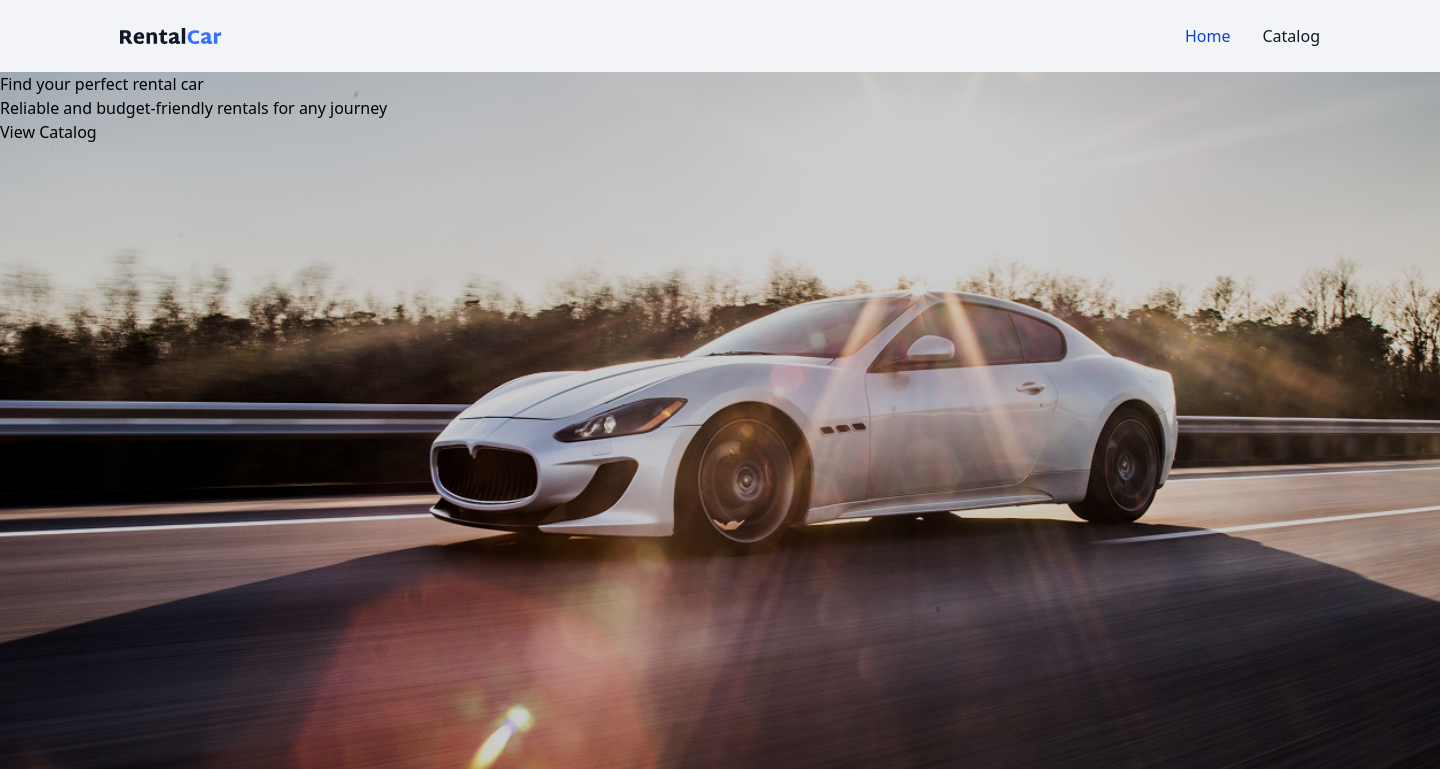
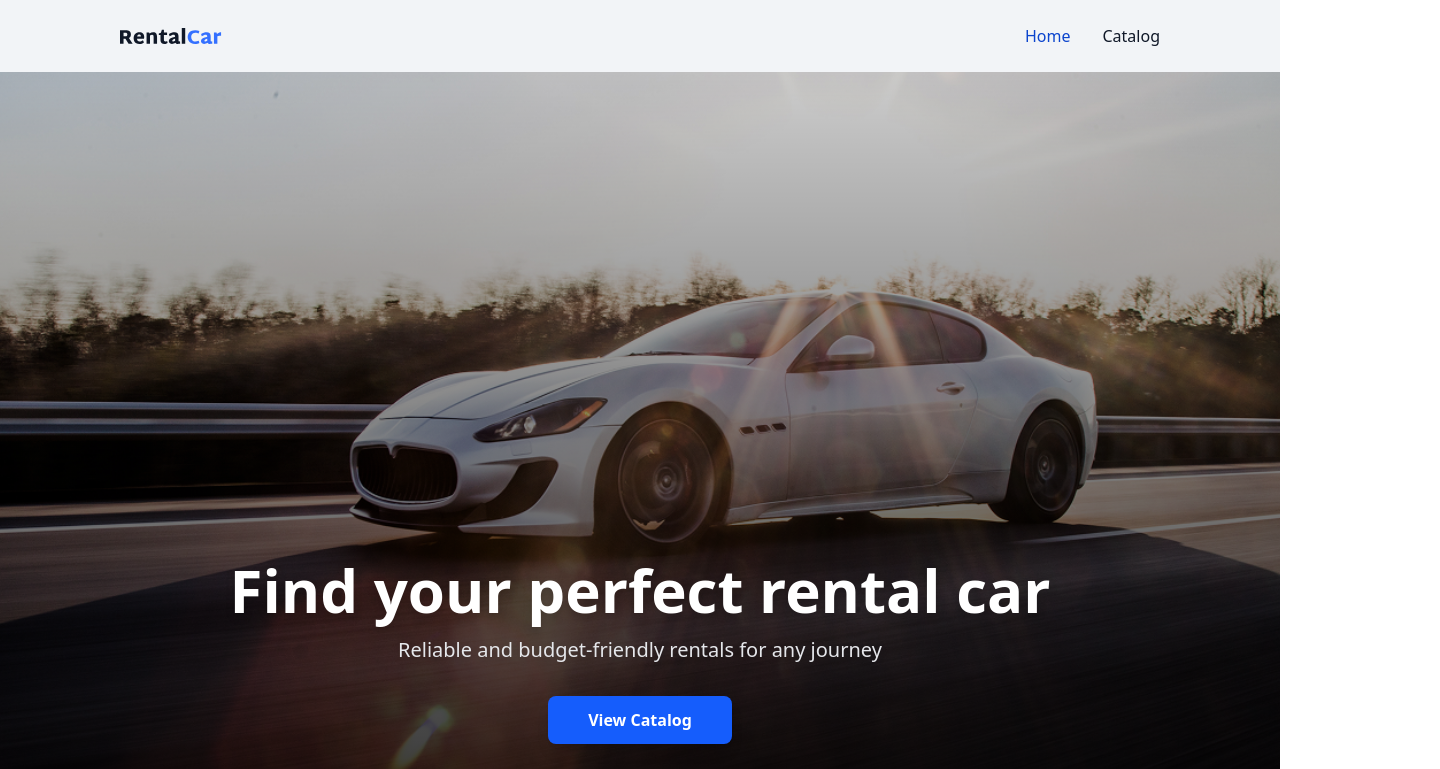
Before and after one commit to Lorf231/rental-car, a Next.js app: page / in a window 1280 px wide. Shown: the top 769 px of the page, 1440 px wide, since content can reach past the window. Built offline with nearby package versions, Linux system fonts and the light colour scheme.

Commit message:
first page done

```diff
--- a/app/globals.css
+++ b/app/globals.css
@@ -2,7 +2,7 @@
 
 @layer base {
   body {
-    @apply bg-white text-black w-[1440px];
+    @apply bg-white text-black;
   }
 }
 
--- a/components/Hero/Hero.tsx
+++ b/components/Hero/Hero.tsx
@@ -1,19 +1,28 @@
 import Link from "next/link";
 
 const Hero = () => {
-    return (
-    <section className="bg-[url('/heroImage.png')] w-full h-screen bg-cover bg-no-repeat bg-center">
-      <div >
-        <div>
-          <h1>Find your perfect rental car</h1>
-          <p>
+  return (
+    <section className="relative w-full h-screen bg-[url('/heroImage.png')] bg-cover bg-no-repeat bg-center">
+      <div className="absolute inset-0 bg-linear-to-t from-black/80 via-black/40 to-transparent"></div>
+      <div className="relative z-10 flex flex-col items-center justify-end h-full px-4 text-center pb-24 md:pb-32">
+        <div className="max-w-4xl space-y-4">
+          <h1 className="text-4xl font-bold text-white md:text-6xl drop-shadow-lg">
+            Find your perfect rental car
+          </h1>
+          <p className="text-lg font-medium text-gray-200 md:text-xl drop-shadow-md">
             Reliable and budget-friendly rentals for any journey
           </p>
         </div>
-        <Link href="/catalog">View Catalog</Link>
+
+        <Link
+          href="/catalog"
+          className="mt-8 px-10 py-3 bg-blue-600 text-white font-semibold rounded-lg hover:bg-blue-700 transition-colors duration-300 shadow-lg"
+        >
+          View Catalog
+        </Link>
       </div>
     </section>
-    )
-}
+  );
+};
 
 export default Hero;
```
